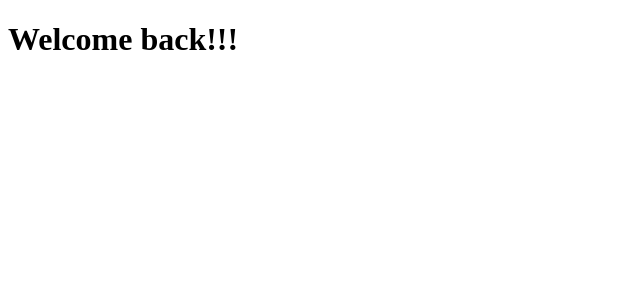
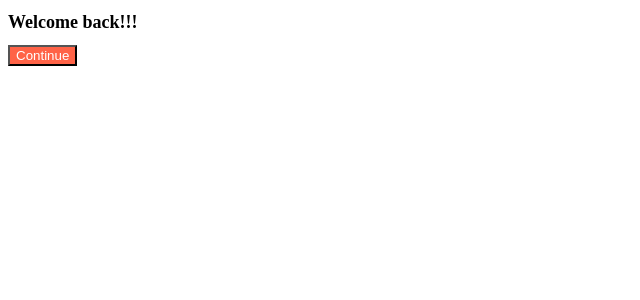
Before and after one commit to wangkodok/movie-project, a React (Create React App) app in the folder movie/: page / in a window 1280 px wide. Shown: the top 300 px of the page, without its empty margins (0-640 px from the left). Built offline with nearby package versions, Linux system fonts and the light colour scheme.

Commit message:
리액트 컴포넌트, CSS 스타일 모듈

```diff
--- a/movie/package.json
+++ b/movie/package.json
@@ -6,6 +6,7 @@
     "@testing-library/jest-dom": "^5.16.5",
     "@testing-library/react": "^13.4.0",
     "@testing-library/user-event": "^13.5.0",
+    "prop-types": "^15.8.1",
     "react": "^18.2.0",
     "react-dom": "^18.2.0",
     "react-scripts": "5.0.1",
--- a/movie/src/App.js
+++ b/movie/src/App.js
@@ -1,7 +1,11 @@
+import Button from "./Button";
+import styled from './App.module.css';
+
 function App() {
   return (
     <div>
-      <h1>Welcome back!!!</h1>
+      <h1 className={styled.title}>Welcome back!!!</h1>
+      <Button text={"Continue"} />
     </div>
   );
 }
--- /dev/null
+++ b/movie/src/App.module.css
@@ -0,0 +1,6 @@
+@charset "utf-8";
+
+.title {
+    font-size: 18px;
+    font-weight: 700;
+}
--- /dev/null
+++ b/movie/src/Button.js
@@ -0,0 +1,14 @@
+import PropTypes from "prop-types";
+import styled from './Button.module.css';
+
+function Button({ text }) {
+    return (
+        <button className={styled.btn}>{ text }</button>
+    )
+}
+
+Button.propTypes = {
+    text: PropTypes.string.isRequired,
+}
+
+export default Button;
--- /dev/null
+++ b/movie/src/Button.module.css
@@ -0,0 +1,6 @@
+@charset "utf-8";
+
+.btn {
+    color: white;
+    background-color: tomato;
+}
```
Also changed, not shown: 1 other file (tests, documents, lock files or other folders).
